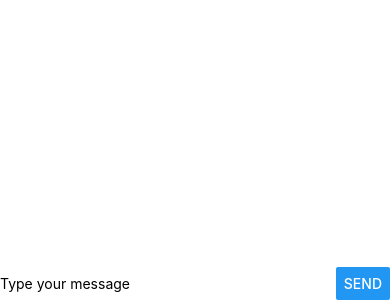
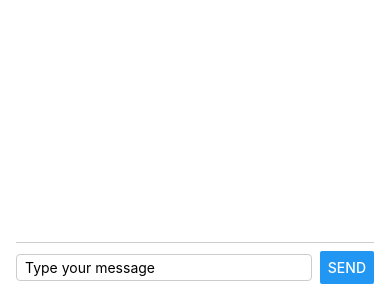
Before and after one commit to KaedenOC/-js-401d53-class-43, a React Native app: screen / in a window 390 px wide. Shown: the part 544-844 px from the top of the page. Built offline with nearby package versions, Linux system fonts and the light colour scheme.

Commit message:
rendering input box and send button

```diff
--- a/screens/ChatScreen.js
+++ b/screens/ChatScreen.js
@@ -1,5 +1,5 @@
 import React, { useState } from 'react';
-import { View, TextInput, Button, FlatList, Text, KeyboardAvoidingView, Platform } from 'react-native';
+import { View, TextInput, Button, FlatList, Text, KeyboardAvoidingView, Platform, SafeAreaView, StyleSheet } from 'react-native';
 
 const ChatScreen = () => {
   const [message, setMessage] = useState('');
@@ -13,26 +13,68 @@ const ChatScreen = () => {
   };
 
   return (
+    <SafeAreaView style={styles.container}>
       <KeyboardAvoidingView
         style={{ flex: 1 }}
         behavior={Platform.OS === 'ios' ? 'padding' : undefined}
       >
+        <View style={styles.chatContainer}>
           <FlatList
             data={chatMessages}
             renderItem={({ item }) => <Text>{item}</Text>}
             keyExtractor={(item, index) => index.toString()}
+            style={styles.chatList}
+            contentContainerStyle={styles.chatListContent}
           />
-      <View style={{ flexDirection: 'row' }}>
+          <View style={styles.inputContainer}>
             <TextInput
-          style={{ flex: 1 }}
+              style={styles.input}
               value={message}
               onChangeText={(text) => setMessage(text)}
               placeholder="Type your message"
             />
             <Button title="Send" onPress={handleSendMessage} />
           </View>
+        </View>
       </KeyboardAvoidingView>
+    </SafeAreaView>
   );
 };
 
+const styles = StyleSheet.create({
+  container: {
+    flex: 1,
+  },
+  chatContainer: {
+    flex: 1,
+    justifyContent: 'center',
+    alignItems: 'stretch',
+    paddingHorizontal: 16,
+    paddingBottom: 16,
+  },
+  chatList: {
+    flex: 1,
+  },
+  chatListContent: {
+    flexGrow: 1,
+    justifyContent: 'flex-end',
+  },
+  inputContainer: {
+    flexDirection: 'row',
+    alignItems: 'center',
+    borderTopWidth: 1,
+    borderTopColor: '#ccc',
+    paddingTop: 8,
+  },
+  input: {
+    flex: 1,
+    marginRight: 8,
+    paddingHorizontal: 8,
+    paddingVertical: 4,
+    borderWidth: 1,
+    borderColor: '#ccc',
+    borderRadius: 4,
+  },
+});
+
 export default ChatScreen;
```
Lines whose indentation alone changed are shown as unchanged.
